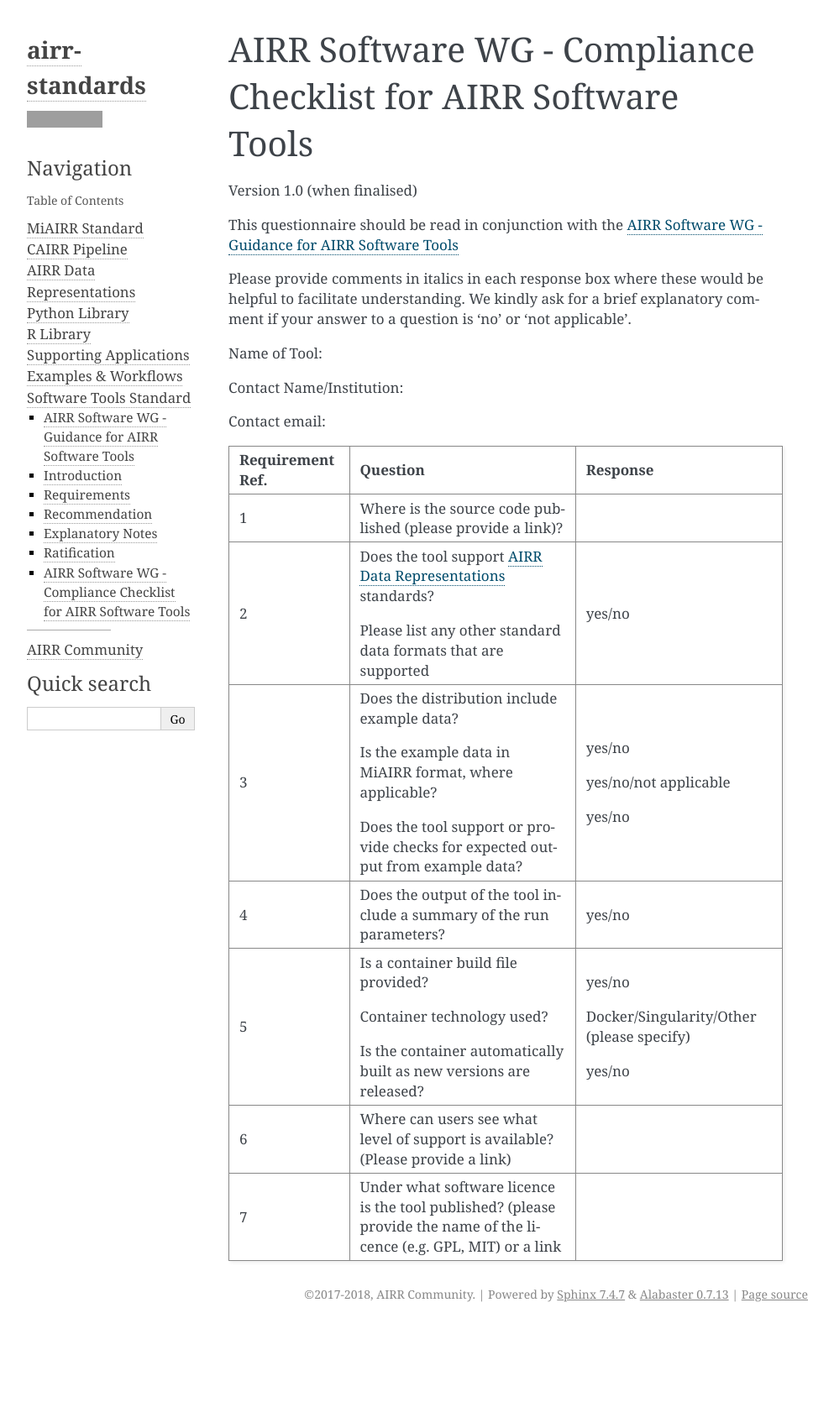
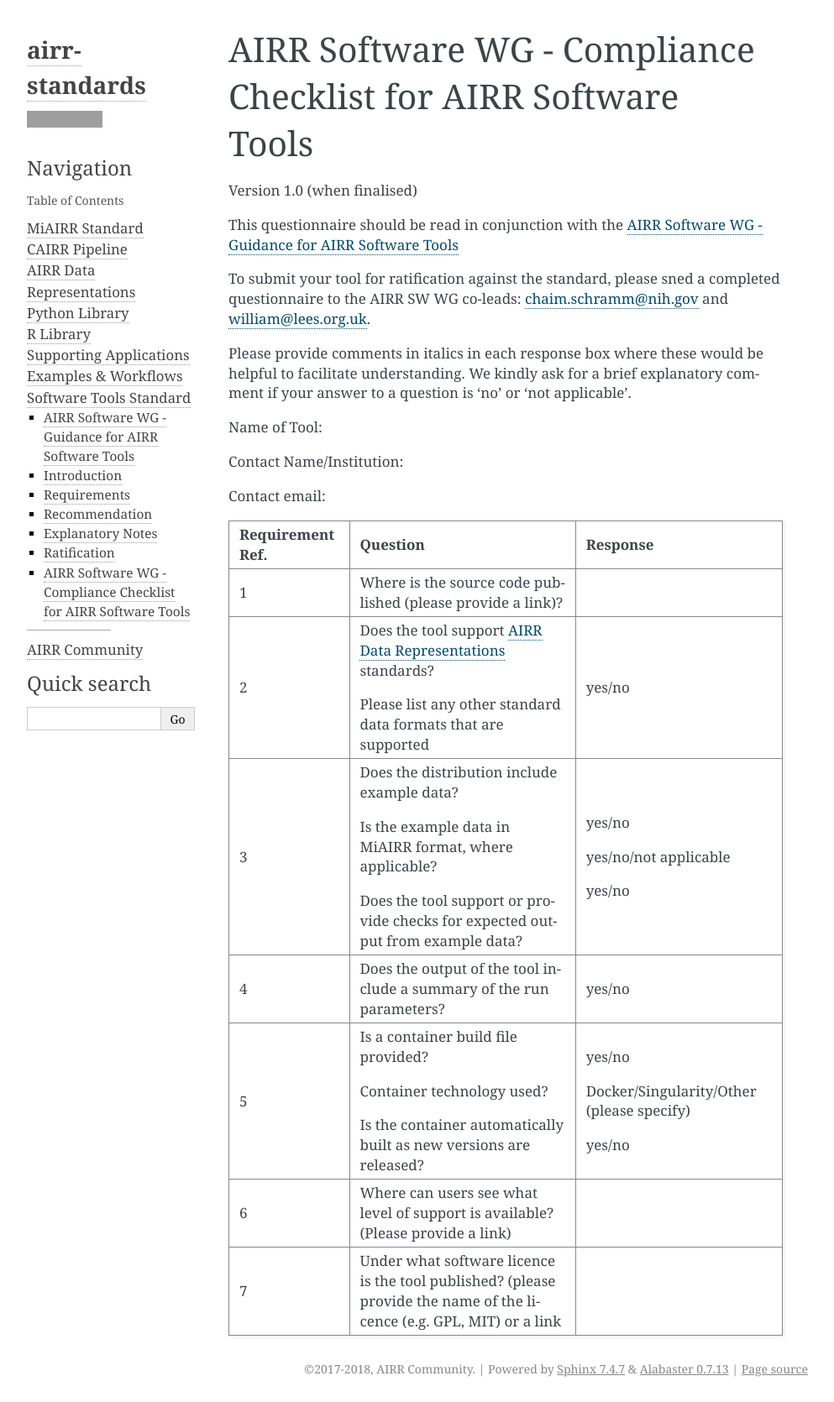
Before and after one commit to airr-community/airr-standards, a Sphinx documentation site: the page built from docs/swtools/airr_swtools_checklist.rst, in a window 1280 px wide. Shown: the whole page at 84% size, without its empty margins (148-1141 px from the left). Built offline with Sphinx 7.4.7, drawn with Linux system fonts in a browser that asks for light colours; pages that are not in the unit, such as notebooks, are missing from menus; before the commit the page ends 1581 px from its top, so only the background shows below that; grey boxes are pictures that could not be loaded.

Commit message:
Add contact emails for completed questionnaires

```diff
--- a/docs/swtools/airr_swtools_checklist.rst
+++ b/docs/swtools/airr_swtools_checklist.rst
@@ -6,6 +6,8 @@ AIRR Software WG - Compliance Checklist for AIRR Software Tools
 Version 1.0 (when finalised)
 
 This questionnaire should be read in conjunction with the :ref:`ToolsStandard`
+
+To submit your tool for ratification against the standard, please sned a completed questionnaire to the AIRR SW WG co-leads: chaim.schramm@nih.gov and william@lees.org.uk.
 
 Please provide comments in italics in each response box where these
 would be helpful to facilitate understanding. We kindly ask for a brief
```
